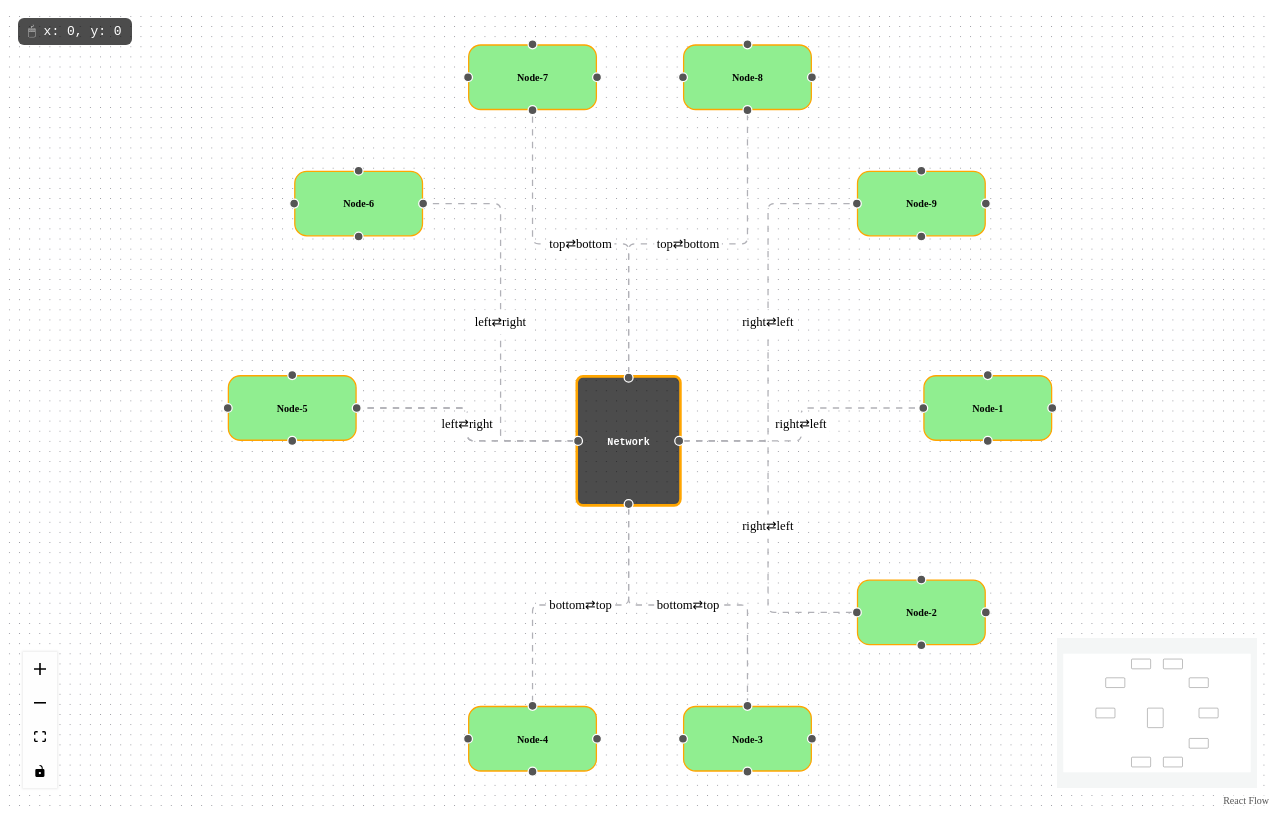
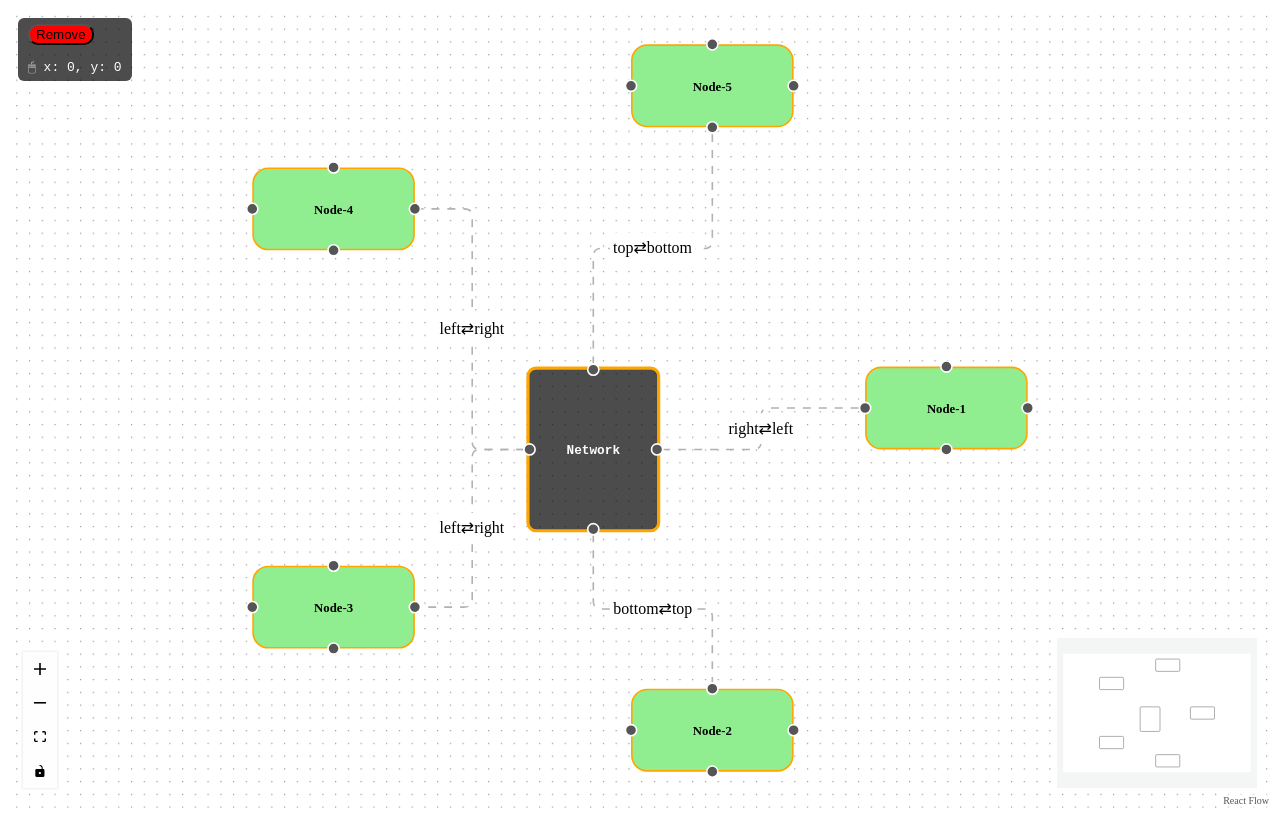
Before and after one commit to muhammed-topgul/react-ui-node, a React (Create React App) app: page / in a window 1280 px wide. Built offline with nearby package versions, Linux system fonts and the light colour scheme.

Commit message:
Remove last node.

```diff
--- a/src/App.js
+++ b/src/App.js
@@ -54,7 +54,7 @@ function generateCircularPositions(nodes, center) {
 
 
 const networkNode = backendNodes.find(n => n.type === "networkNode");
-const otherNodes = generateNodes(5).filter(n => n.type !== "networkNode");
+const otherNodes = generateNodes(0).filter(n => n.type !== "networkNode");
 
 const positionedOtherNodes = generateCircularPositions(otherNodes, {x: 600, y: 300});
 
@@ -215,6 +215,7 @@ function FlowCanvas() {
 
             <div
                 style={{
+                    zIndex: 1000,
                     position: "absolute",
                     top: 10,
                     left: 10,
@@ -224,6 +225,16 @@ function FlowCanvas() {
                     borderRadius: "6px",
                     fontFamily: "monospace",
                 }}>
+                <div>
+                    <button
+                        style={{background: "red", borderRadius: 10, cursor: "pointer"}}
+                        onClick={() => {
+                            const copyNodes = [...nodes];
+                            setNodes([...copyNodes.slice(0, copyNodes.length - 1)])
+                        }}>Remove
+                    </button>
+                </div>
+                <br/>
                 🖱 x: {mousePos.x}, y: {mousePos.y}
                 {selectedLabel && (
                     <div style={{marginTop: 10, color: "#d6e3eb"}}>
```
